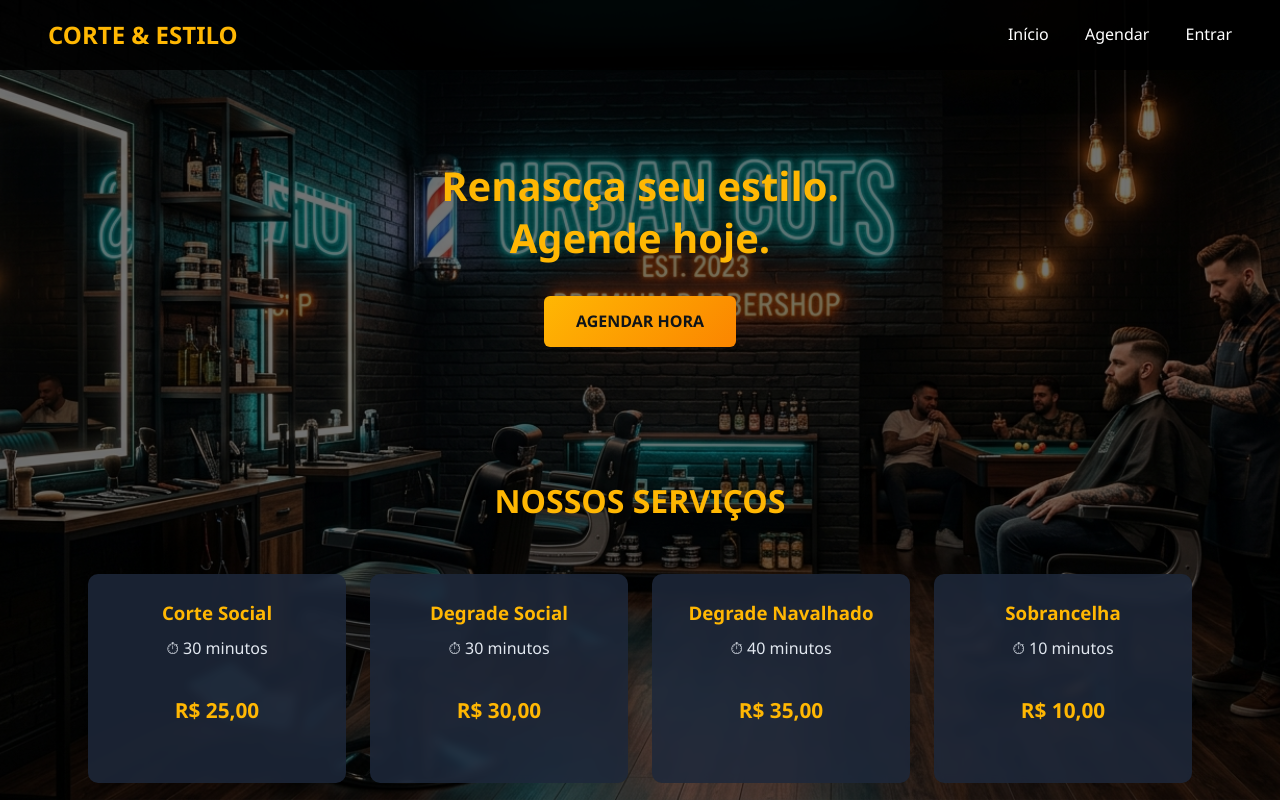
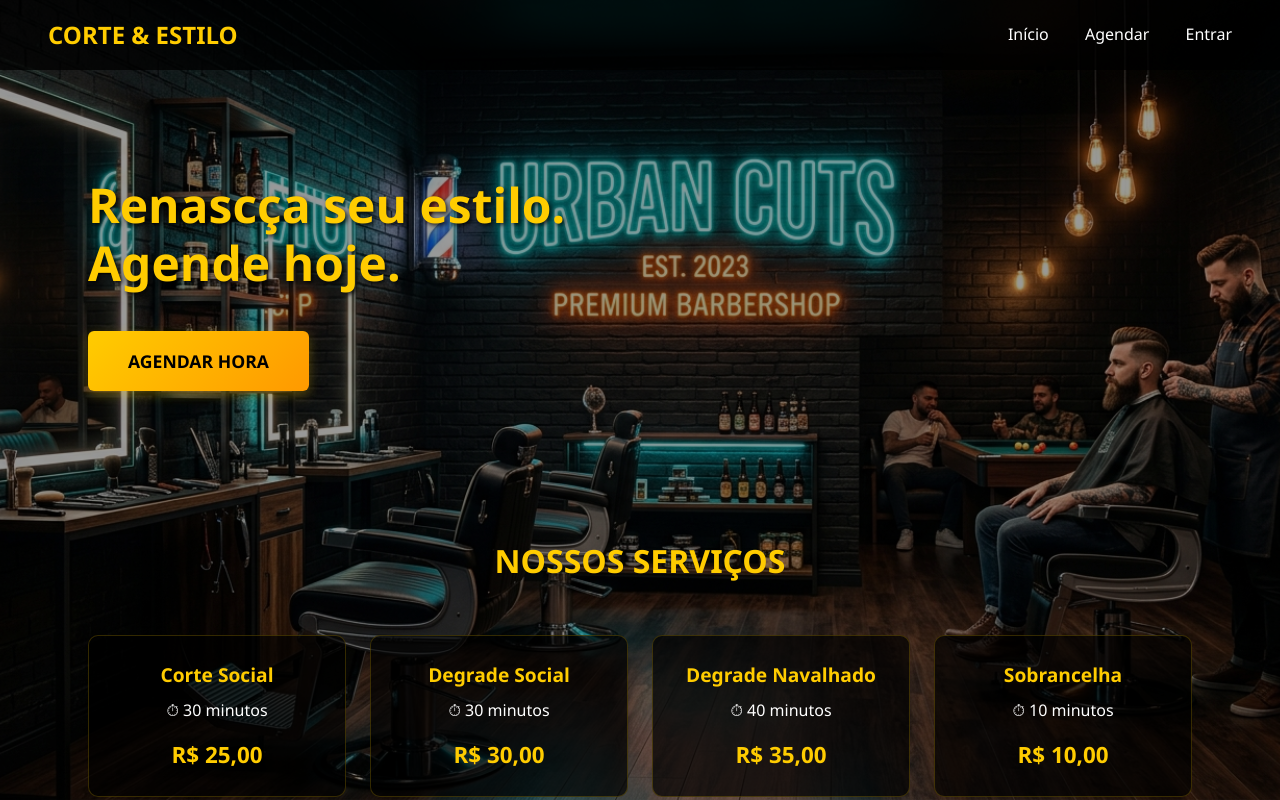
Before and after one commit to ggustavcastro/barbeariateste, a plain HTML site: page frontend/index.html in a window 1280 px wide. Shown: the top 800 px of the page. Drawn offline with Linux system fonts and the light colour scheme.

Commit message:
Texto exato + imagem de fundo + cores corrigidas

```diff
--- a/frontend/index.html
+++ b/frontend/index.html
@@ -4,7 +4,7 @@
     <meta charset="UTF-8">
     <meta name="viewport" content="width=device-width, initial-scale=1.0">
     <title>Corte & Estilo - Barbearia</title>
-    <link rel="stylesheet" href="style.css?v=100">
+    <link rel="stylesheet" href="style.css?v=101">
 </head>
 <body>
     <header class="navbar">
--- a/frontend/style.css
+++ b/frontend/style.css
@@ -7,8 +7,7 @@
 
 :root {
     --preto: #0f1419;
-    --azul: #00b4d8;
-    --ouro: #ffb703;
+    --ouro: #ffcc00; /* Amarelo dourado exato da imagem */
     --branco: #ffffff;
     --cinza: #1e293b;
 }
@@ -22,7 +21,7 @@ body {
     padding-top: 80px;
 }
 
-/* Camada escura para o texto ficar legível sobre a imagem */
+/* Camada escura leve para não esconder a imagem */
 body::before {
     content: '';
     position: fixed;
@@ -30,7 +29,7 @@ body::before {
     left: 0;
     width: 100%;
     height: 100%;
-    background-color: rgba(0, 0, 0, 0.55);
+    background-color: rgba(0, 0, 0, 0.40);
     z-index: -1;
 }
 
@@ -39,7 +38,7 @@ body::before {
     justify-content: space-between;
     align-items: center;
     padding: 1rem 3rem;
-    background-color: rgba(0,0,0,0.85);
+    background-color: rgba(0,0,0,0.75);
     position: fixed;
     width: 100%;
     top: 0;
@@ -69,44 +68,37 @@ main {
     padding: 2rem 3rem;
 }
 
-h2 {
-    color: var(--ouro);
-    margin-bottom: 1rem;
-    font-size: 2rem;
+.destaque {
+    text-align: left;
+    padding: 4rem 0 5rem;
 }
 
-p {
-    margin-bottom: 2rem;
-    color: #e2e8f0;
+.destaque h2 {
+    color: var(--ouro);
+    font-size: 3rem;
+    font-weight: bold;
+    line-height: 1.2;
+    margin-bottom: 2.5rem;
+    text-shadow: 2px 2px 4px rgba(0,0,0,0.8);
 }
 
 .btn {
     display: inline-block;
-    background: linear-gradient(135deg, var(--ouro), #fb8500);
-    color: var(--preto);
-    padding: 0.8rem 2rem;
+    background: linear-gradient(135deg, #ffcc00, #ff9900);
+    color: #000;
+    padding: 1rem 2.5rem;
     border-radius: 6px;
     text-decoration: none;
     font-weight: bold;
+    font-size: 1.1rem;
     border: none;
     cursor: pointer;
-    font-size: 1rem;
     transition: transform 0.2s;
+    box-shadow: 0 4px 12px rgba(255, 204, 0, 0.3);
 }
 
 .btn:hover {
-    transform: translateY(-2px);
-}
-
-.destaque {
-    text-align: center;
-    padding: 3rem 0 4rem;
-}
-
-.destaque h2 {
-    font-size: 2.5rem;
-    margin-bottom: 2rem;
-    line-height: 1.3;
+    transform: translateY(-3px);
 }
 
 .servicos {
@@ -114,8 +106,10 @@ p {
 }
 
 .servicos h2 {
+    color: var(--ouro);
     text-align: center;
     margin-bottom: 3rem;
+    font-size: 2rem;
 }
 
 .grade-servicos {
@@ -125,43 +119,48 @@ p {
 }
 
 .servico-card {
-    background-color: rgba(30, 41, 59, 0.85);
+    background-color: rgba(0, 0, 0, 0.70);
     padding: 1.5rem;
     border-radius: 10px;
     text-align: center;
     transition: transform 0.2s;
-    backdrop-filter: blur(4px);
+    border: 1px solid rgba(255, 204, 0, 0.2);
 }
 
 .servico-card:hover {
     transform: translateY(-5px);
+    border-color: rgba(255, 204, 0, 0.5);
 }
 
 .servico-card h3 {
     color: var(--ouro);
     margin-bottom: 0.5rem;
+    font-size: 1.2rem;
 }
 
 .preco {
-    font-size: 1.3rem;
+    font-size: 1.4rem;
     font-weight: bold;
     color: var(--ouro);
     margin-top: 0.8rem;
 }
 
 .contato {
-    background-color: rgba(30, 41, 59, 0.85);
+    background-color: rgba(0, 0, 0, 0.70);
     padding: 2rem;
     border-radius: 10px;
     margin-top: 3rem;
-    backdrop-filter: blur(4px);
+    border: 1px solid rgba(255, 204, 0, 0.2);
 }
 
 .contato h2 {
+    color: var(--ouro);
     margin-bottom: 1.5rem;
+    font-size: 2rem;
 }
 
 .contato p {
     margin: 0.5rem 0;
     font-size: 1.05rem;
+    color: #f0f0f0;
 }
```
